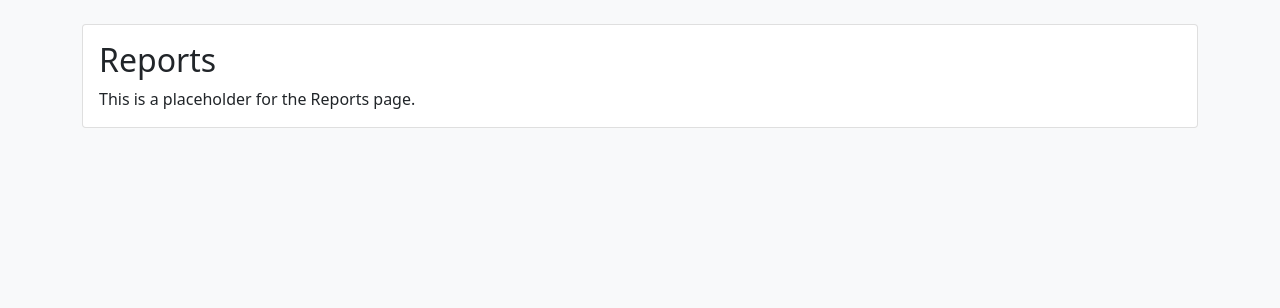
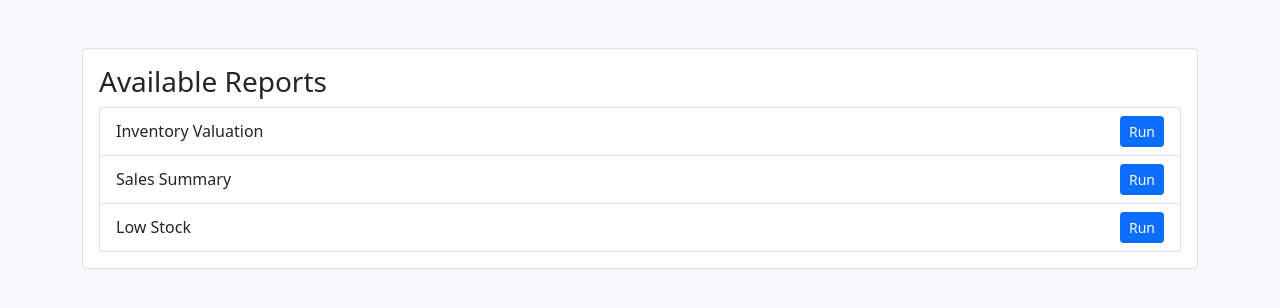
Before and after one commit to rogermle/inventory_app, a Flask app: page /reports in a window 1280 px wide. Shown: the part 56-364 px from the top of the page. Run offline with Flask 3, Linux system fonts and the light colour scheme; some libraries are stand-ins or nearby versions.

Commit message:
Adding Inventory, Orders and Low Stock reports

```diff
--- a/app.py
+++ b/app.py
@@ -206,7 +206,48 @@ def delete_inventory_item(item_id):
 
 @app.route('/reports')
 def reports():
-    return render_template('reports.html')
+    # List available reports
+    available_reports = [
+        {"name": "Inventory Valuation", "endpoint": "inventory_valuation_report"},
+        {"name": "Sales Summary", "endpoint": "sales_summary_report"},
+        {"name": "Low Stock", "endpoint": "low_stock_report"},
+    ]
+    return render_template('reports.html', available_reports=available_reports)
+
+@app.route('/reports/inventory_valuation')
+def inventory_valuation_report():
+    from models import InventoryItem
+    items = InventoryItem.query.all()
+    total_value = sum(item.quantity * item.price for item in items)
+    return render_template('inventory_valuation_report.html', items=items, total_value=total_value)
+
+from flask import request
+import datetime
+
+@app.route('/reports/sales_summary', methods=['GET', 'POST'])
+def sales_summary_report():
+    from models import Order, OrderItem, InventoryItem
+    selected_date = request.form.get('date') if request.method == 'POST' else datetime.date.today().isoformat()
+    orders = Order.query.filter(Order.date == selected_date).all()
+    order_ids = [o.id for o in orders]
+    order_items = OrderItem.query.filter(OrderItem.order_id.in_(order_ids)).all() if order_ids else []
+    # Build item sales summary
+    item_sales = {}
+    for oi in order_items:
+        item = InventoryItem.query.get(oi.inventory_item_id)
+        if item:
+            if item.name not in item_sales:
+                item_sales[item.name] = {"quantity": 0, "total": 0.0}
+            item_sales[item.name]["quantity"] += oi.quantity
+            item_sales[item.name]["total"] += oi.quantity * oi.price_at_sale
+    total_sales = sum(order.total for order in orders)
+    return render_template('sales_summary_report.html', selected_date=selected_date, orders=orders, total_sales=total_sales, item_sales=item_sales)
+
+@app.route('/reports/low_stock')
+def low_stock_report():
+    from models import InventoryItem
+    low_stock_items = InventoryItem.query.filter(InventoryItem.quantity <= InventoryItem.reorder_level).all()
+    return render_template('low_stock_report.html', low_stock_items=low_stock_items)
 
 if __name__ == '__main__':
     with app.app_context():
--- a/templates/reports.html
+++ b/templates/reports.html
@@ -1,10 +1,20 @@
-{% extends 'base.html' %}
-{% block title %}Reports | Inventory Management System{% endblock %}
-{% block content %}
-  <div class="card">
-    <div class="card-body">
-      <h2 class="card-title">Reports</h2>
-      <p class="card-text">This is a placeholder for the Reports page.</p>
-    </div>
+{% extends 'base.html' %} {% block title %}Reports | Inventory Management
+System{% endblock %} {% block content %}
+<div class="card mt-4">
+  <div class="card-body">
+    <h3 class="card-title">Available Reports</h3>
+    <ul class="list-group">
+      {% for report in available_reports %}
+      <li
+        class="list-group-item d-flex justify-content-between align-items-center"
+      >
+        {{ report.name }}
+        <a href="{{ url_for(report.endpoint) }}" class="btn btn-primary btn-sm"
+          >Run</a
+        >
+      </li>
+      {% endfor %}
+    </ul>
   </div>
+</div>
 {% endblock %}
```
Also changed, not shown: templates/inventory_valuation_report.html (added, +38 -0 lines), templates/low_stock_report.html (added, +34 -0 lines), templates/sales_summary_report.html (added, +63 -0 lines).
